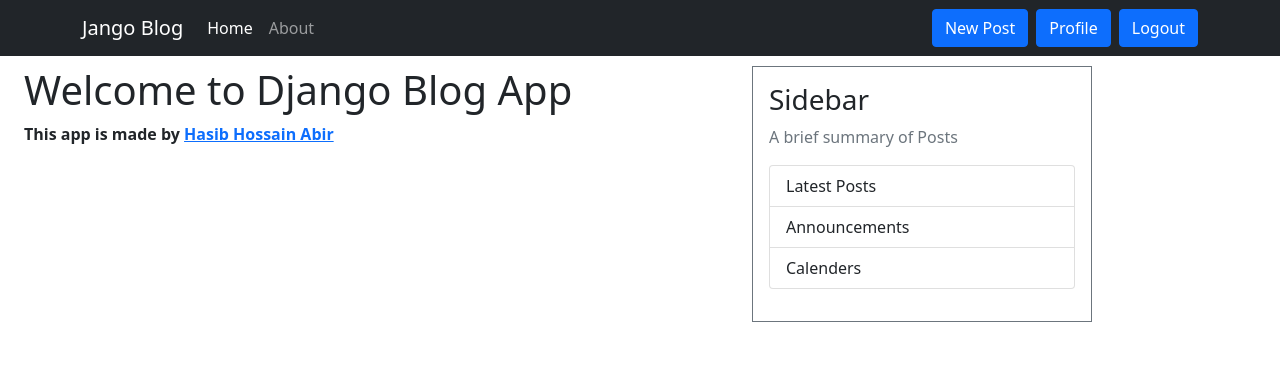
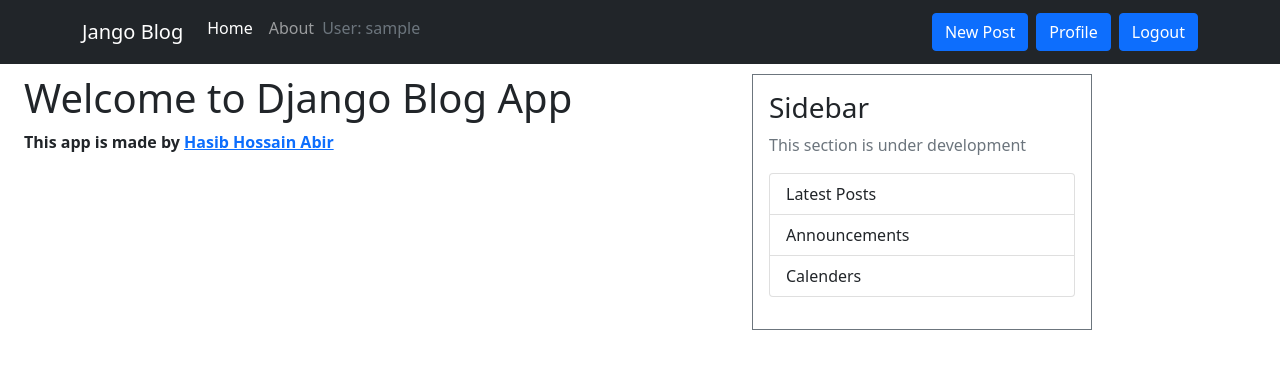
Before and after one commit to hh-abir/jango-blog, a Django app: page /about/ in a window 1280 px wide. Shown: the top 369 px of the page. Run offline with Django 3.2, Linux system fonts and the light colour scheme; the visitor is signed in with stand-in values (Sample User, id 1).

Commit message:
update UI

```diff
--- a/blog/templates/blog/base.html
+++ b/blog/templates/blog/base.html
@@ -28,6 +28,9 @@
           <li class="nav-item">
             <a class="nav-link" href="{% url 'blog-about' %}">About</a>
           </li>
+        {% if request.user.is_authenticated %}
+            <p class="nav-item mt-2 text-muted me-2">User: {{request.user.username}}</p>
+            {% endif %}
         </ul>
         <div class="d-flex">
           {% if request.user.is_authenticated %}
@@ -60,7 +63,7 @@
     <div class="col-md-4 d-md-block d-none">
       <div class="border border-secondary p-3">
         <h3>Sidebar</h3>
-        <p class="text-muted">A brief summary of Posts
+        <p class="text-muted">This section is under development
         <ul class="list-group">
           <li class="list-group-item">Latest Posts</li>
           <li class="list-group-item">Announcements</li>
```
